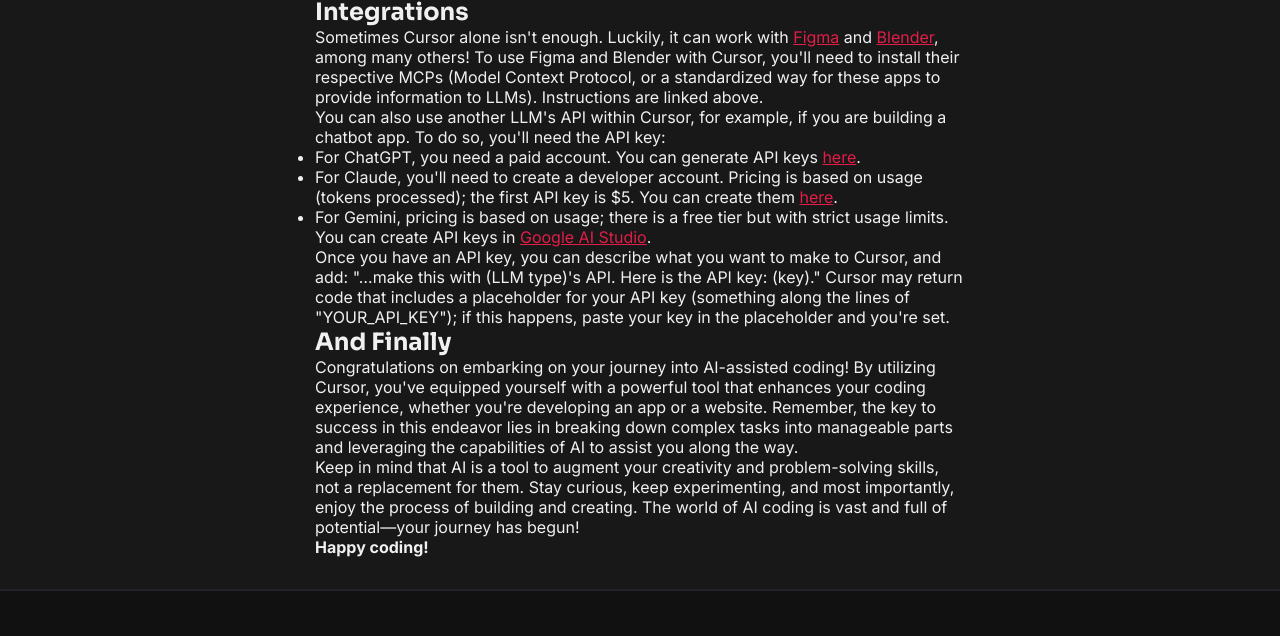
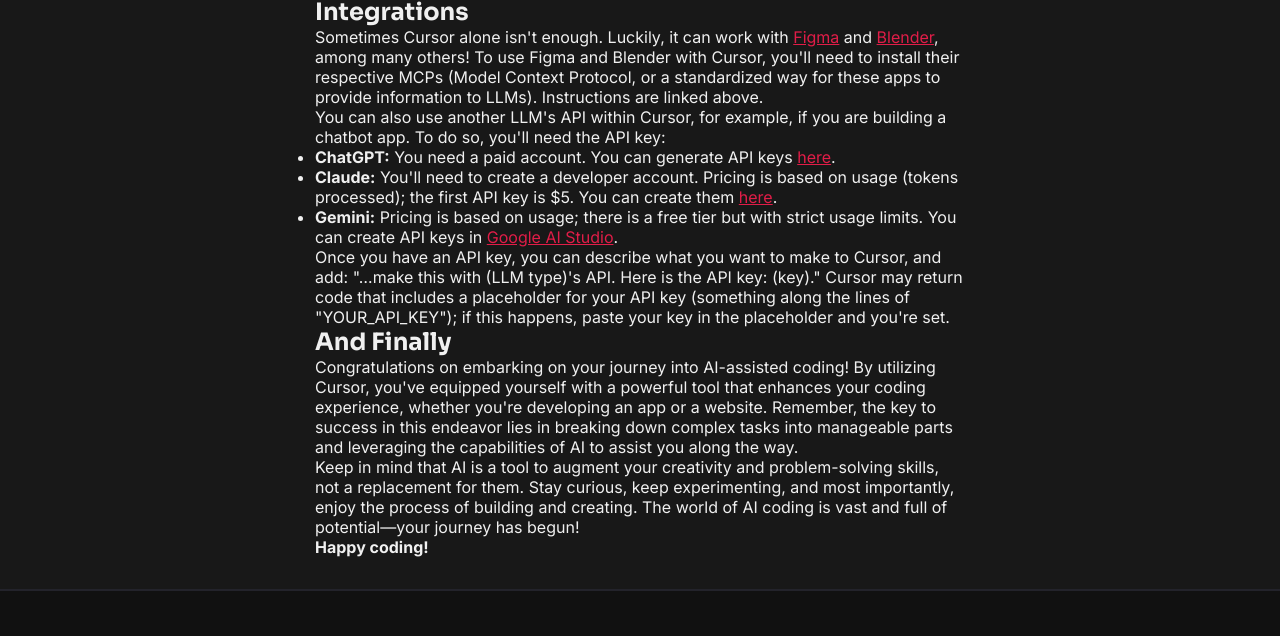
Before and after one commit to E-r-i-c2/portal-website, a website: page public/html/learn-article2.html in a window 1280 px wide. Shown: the part 1331-1967 px from the top of the page. Drawn offline with Linux system fonts and the light colour scheme.

Commit message:
update learn

```diff
--- a/public/html/learn-article2.html
+++ b/public/html/learn-article2.html
@@ -58,9 +58,9 @@
       <p>Sometimes Cursor alone isn't enough. Luckily, it can work with <a href="https://github.com/sonnylazuardi/cursor-talk-to-figma-mcp" target="_blank" rel="noopener" style="color:#e11d48;text-decoration:underline;">Figma</a> and <a href="https://docs.google.com/document/d/16PWW3jJ0wiNJcegsmYy_EPFdraJutvt03LjM8Yf7iNI/edit?usp=sharing" target="_blank" rel="noopener" style="color:#e11d48;text-decoration:underline;">Blender</a>, among many others! To use Figma and Blender with Cursor, you'll need to install their respective MCPs (Model Context Protocol, or a standardized way for these apps to provide information to LLMs). Instructions are linked above.</p>
       <p>You can also use another LLM's API within Cursor, for example, if you are building a chatbot app. To do so, you'll need the API key:</p>
       <ul>
-        <li>For ChatGPT, you need a paid account. You can generate API keys <a href="https://platform.openai.com/api-keys" target="_blank" rel="noopener" style="color:#e11d48;text-decoration:underline;">here</a>.</li>
-        <li>For Claude, you'll need to create a developer account. Pricing is based on usage (tokens processed); the first API key is $5. You can create them <a href="https://console.anthropic.com/dashboard" target="_blank" rel="noopener" style="color:#e11d48;text-decoration:underline;">here</a>.</li>
-        <li>For Gemini, pricing is based on usage; there is a free tier but with strict usage limits. You can create API keys in <a href="https://aistudio.google.com/app/apikey" target="_blank" rel="noopener" style="color:#e11d48;text-decoration:underline;">Google AI Studio</a>.</li>
+        <li><b>ChatGPT:</b> You need a paid account. You can generate API keys <a href="https://platform.openai.com/api-keys" target="_blank" rel="noopener" style="color:#e11d48;text-decoration:underline;">here</a>.</li>
+        <li><b>Claude:</b> You'll need to create a developer account. Pricing is based on usage (tokens processed); the first API key is $5. You can create them <a href="https://console.anthropic.com/dashboard" target="_blank" rel="noopener" style="color:#e11d48;text-decoration:underline;">here</a>.</li>
+        <li><b>Gemini:</b> Pricing is based on usage; there is a free tier but with strict usage limits. You can create API keys in <a href="https://aistudio.google.com/app/apikey" target="_blank" rel="noopener" style="color:#e11d48;text-decoration:underline;">Google AI Studio</a>.</li>
       </ul>
       <p>Once you have an API key, you can describe what you want to make to Cursor, and add: "…make this with (LLM type)'s API. Here is the API key: (key)." Cursor may return code that includes a placeholder for your API key (something along the lines of "YOUR_API_KEY"); if this happens, paste your key in the placeholder and you're set.</p>
 
--- a/server.js
+++ b/server.js
@@ -187,10 +187,6 @@
   res.sendFile(path.join(__dirname, 'public/html/learn-article1.html'));
 });
 
-app.get('/learn-article2', (req, res) => {
-  res.sendFile(path.join(__dirname, 'public/html/learn-article2.html'));
-});
-
 try {
   // Production setup with SSL
   const privateKey = fs.readFileSync('/etc/letsencrypt/live/kaged.org/privkey.pem', 'utf8');
```
